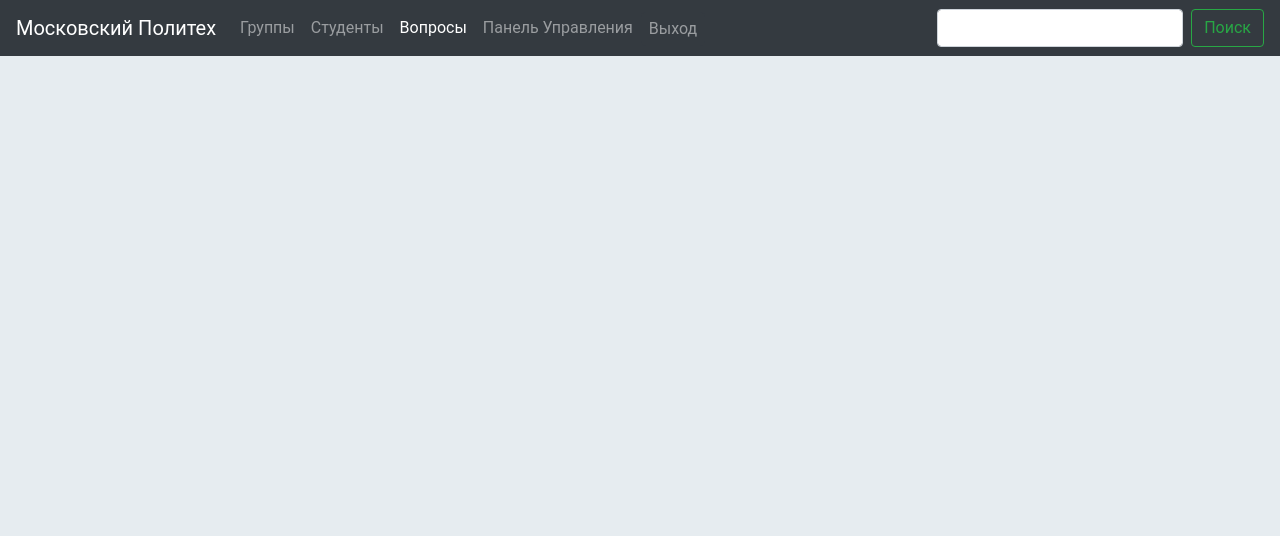
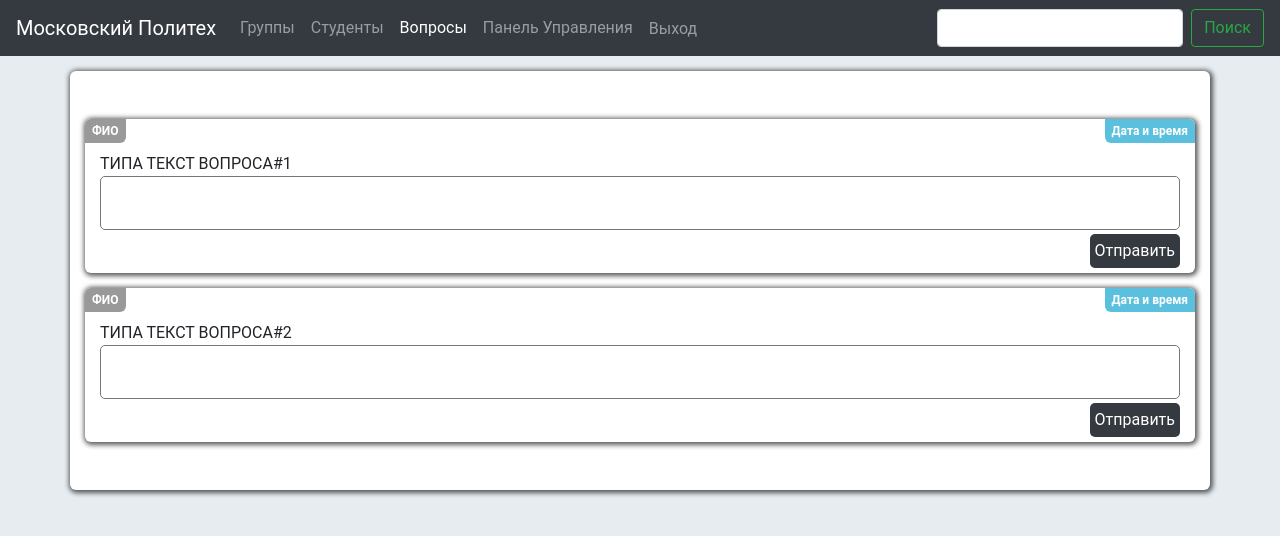
Before and after one commit to meoraabadoned/mospolytech_bot_cms, a PHP site: page /question.php in a window 1280 px wide. Shown: the top 536 px of the page. Run offline with PHP 8.4, Linux system fonts and the light colour scheme; the visitor is signed in with stand-in values (Sample User, id 1); some libraries are stand-ins or nearby versions.

Commit message:
questions
-question 1.1

```diff
--- /dev/null
+++ b/resources/que.css
@@ -0,0 +1,101 @@
+div {
+    margin: 15px 0;
+    padding: 33px 15px;
+    background: #fff;
+    border-radius: 6px;
+    box-shadow: 1px 1px 5px 2px rgba(0, 0, 0, .64)
+}
+[class*="badger"] {
+    position: relative
+}
+
+[class*="badger"]:after {
+    content: attr(data-badger);
+    position: absolute;
+    top: 0;
+    padding: 3px 7px;
+    font-size: 12px;
+    font-weight: bold;
+    background: #999;
+    color: #fff
+}
+div.ans{
+    margin:-12px;
+    margin-top:10px;
+}
+input.send2{
+    background-color: #343a40;
+    color: white;
+    display: block;
+    line-height: 1.5em;
+    border-radius: 5px;
+    padding: 5px;
+    border: 0px;
+    position: absolute;
+    right:15px;
+    bottom:5px;
+    -webkit-user-select: none;
+}
+textarea.textarea2 {
+    display: block;
+    margin-left: auto;
+    margin-right: auto;
+    resize: none;
+    width:100%;
+    min-width: 100px;
+    border-radius: 5px;
+    margin-bottom: 10px;
+
+}
+
+.badger-left {
+    border-top-left-radius: 6px
+}
+
+.badger-right {
+    border-top-right-radius: 6px
+}
+
+.badger-left:after {
+    left: 0;
+    border-radius: 6px 0 6px 0
+}
+
+.badger-right:after {
+    right: 0;
+    border-radius: 0 6px 0 6px
+}
+
+.badger-danger:after {
+    background: #d9534f
+}
+
+.badger-warning:after {
+    background: #f0ad4e
+}
+
+.badger-success:after {
+    background: #5cb85c
+}
+
+.badger-info:after {
+    background: #5bc0de
+}
+
+.badger-inverse:after {
+    background: #222
+}
+[class*="badger"]:before {
+    content: attr(data-badger1);
+    position: absolute;
+    top: 0;
+    padding: 3px 7px;
+    font-size: 12px;
+    font-weight: bold;
+    background: #999;
+    color: #fff
+}
+.badger-right:before {
+    left: 0;
+    border-radius: 6px 0 6px 0
+}
--- a/resources/question.php
+++ b/resources/question.php
@@ -25,9 +25,9 @@ require 'scripts.php'
 
     <!-- Custom styles for this template -->
      <link rel="stylesheet" href="style.css">
+     <link rel="stylesheet" href="que.css">
   </head>
 
-  <body>
     <header>
       <nav class="navbar navbar-expand-lg navbar-dark bg-dark">
   <button class="navbar-toggler" type="button" data-toggle="collapse" data-target="#navbarTogglerDemo03" aria-controls="navbarTogglerDemo03" aria-expanded="false" aria-label="Toggle navigation">
@@ -35,7 +35,7 @@ require 'scripts.php'
   </button>
   <a class="navbar-brand" href="#">Московский Политех</a>
 
-  <div class="collapse navbar-collapse" id="navbarTogglerDemo03">
+  <section class="collapse navbar-collapse" id="navbarTogglerDemo03">
     <ul class="navbar-nav mr-auto mt-2 mt-lg-0">
       <li class="nav-item ">
         <a class="nav-link" href="groups.php">Группы</span></a>
@@ -44,7 +44,7 @@ require 'scripts.php'
         <a class="nav-link" href="students.php">Студенты</a>
       </li>
       <li class="nav-item">
-        <a class="nav-link active" href="question.php">Вопросы<span class="sr-only">(current)</a>
+        <a class="nav-link active" href="question.php">Вопросы<span class="sr-only">(current)</span></a>
       </li>
       <li class="nav-item">
         <a class="nav-link" href="control.php">Панель Управления</a>
@@ -60,6 +60,19 @@ require 'scripts.php'
       <button class="btn btn-outline-success my-2 my-sm-0" type="submit">Поиск
       </button>
     </form>
-  </div>
+  </section>
 </nav>
     </header>
+    <body>
+        <div class="container">
+                <div class="badger-right badger-info" data-badger1 = "ФИО" data-badger="Дата и время">ТИПА ТЕКСТ ВОПРОСА#1
+                    <textarea id="txtInput" class="textarea2" name="text" placeholder="текст уведомления">                   </textarea>
+                  <input type="submit" class="send2" value="Отправить">
+              </div>
+              <div class="badger-right badger-info" data-badger1 = "ФИО" data-badger="Дата и время">ТИПА ТЕКСТ ВОПРОСА#2
+                    <textarea id="txtInput" class="textarea2" name="text" placeholder="текст уведомления">                   </textarea>
+                  <input type="submit" class="send2" value="Отправить">
+              </div>
+      </div>
+    </body>
+    </html>
```
